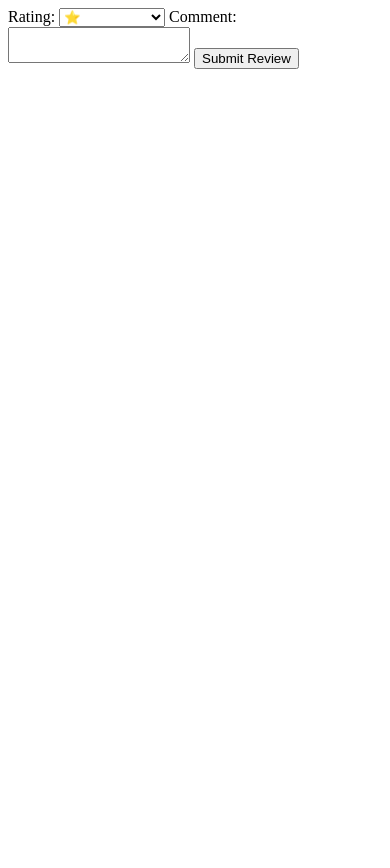
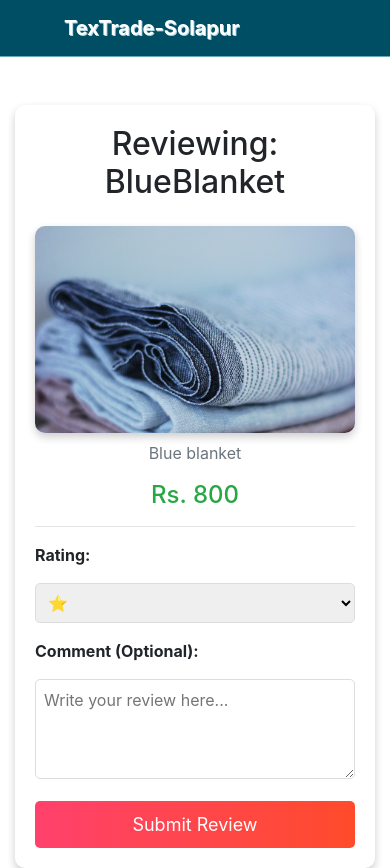
Before and after one commit to rushikesh6251/TexTrade_Solapur, a Django app: a page that uses grocery/templates/add_review.html in a window 390 px wide. Before the commit the page ends 69 px from the top, so only its background shows below. Run offline with Django 3.2, Linux system fonts and the light colour scheme; data comes from the database, SQL or seed files in the repository; both versions use the stored data as it was after the commit; some libraries are stand-ins or nearby versions.

Commit message:
working update 21/03/2025

```diff
--- a/grocery/templates/add_review.html
+++ b/grocery/templates/add_review.html
@@ -1,16 +1,84 @@
-<form method="POST">
-    {% csrf_token %}
-    <label for="rating">Rating:</label>
-    <select name="rating" required>
+{% extends 'navigation.html' %}
+{% block body %}
+{% load static %}
+
+<link rel="stylesheet" href="{% static 'css/style.css' %}">
+
+<style>
+  .review-container {
+    max-width: 600px;
+    margin: auto;
+    background: white;
+    padding: 20px;
+    border-radius: 10px;
+    box-shadow: 0px 4px 8px rgba(0, 0, 0, 0.2);
+  }
+  .product-image {
+    border-radius: 10px;
+    max-width: 100%;
+    height: auto;
+    box-shadow: 0px 4px 8px rgba(0, 0, 0, 0.2);
+  }
+  .rating-select {
+    width: 100%;
+    padding: 8px;
+    border-radius: 5px;
+    border: 1px solid #ddd;
+  }
+  .review-textarea {
+    width: 100%;
+    height: 100px;
+    border-radius: 5px;
+    border: 1px solid #ddd;
+    padding: 8px;
+  }
+  .btn-submit {
+    background: linear-gradient(to right, #ff416c, #ff4b2b);
+    border: none;
+    font-size: 18px;
+    padding: 10px 20px;
+    color: white;
+    border-radius: 5px;
+    transition: 0.3s;
+    width: 100%;
+  }
+  .btn-submit:hover {
+    background: linear-gradient(to right, #ff4b2b, #ff416c);
+  }
+</style>
+
+<div class="container mt-5">
+  <div class="review-container">
+
+    <!-- Product being reviewed -->
+    <div class="text-center">
+      <h2>Reviewing: {{ product.name }}</h2>
+      <img src="{{ product.image.url }}" class="product-image mt-3" alt="{{ product.name }}">
+      <p class="mt-2 text-muted">{{ product.desc }}</p>
+      <h4 class="text-success">Rs. {{ product.price }}</h4>
+    </div>
+
+    <hr>
+
+    <!-- Review Form -->
+    <form method="POST">
+      {% csrf_token %}
+
+      <label for="rating"><strong>Rating:</strong></label>
+      <select name="rating" class="rating-select mt-2" required>
         <option value="1">⭐</option>
         <option value="2">⭐⭐</option>
         <option value="3">⭐⭐⭐</option>
         <option value="4">⭐⭐⭐⭐</option>
         <option value="5">⭐⭐⭐⭐⭐</option>
-    </select>
+      </select>
 
-    <label for="comment">Comment:</label>
-    <textarea name="comment" required></textarea>
+      <label for="comment" class="mt-3"><strong>Comment (Optional):</strong></label>
+      <textarea name="comment" class="review-textarea mt-2" placeholder="Write your review here..."></textarea>
 
-    <button type="submit">Submit Review</button>
-</form>
+      <button type="submit" class="btn btn-submit mt-3">Submit Review</button>
+    </form>
+  </div>
+</div>
+
+{% endblock %}
```
Also changed, not shown: grocery/templates/product_detail.html (+50 -14 lines), db.sqlite3, media/Screenshot_106.png (added), media/images/chiara-guercio-ewE4y3Q4MQ8-unsplash.jpg (added), media/images/micheile-henderson-N_wGDmRL4hQ-unsplash.jpg (added), media/images/rushikesh_photo.jpg (added).
